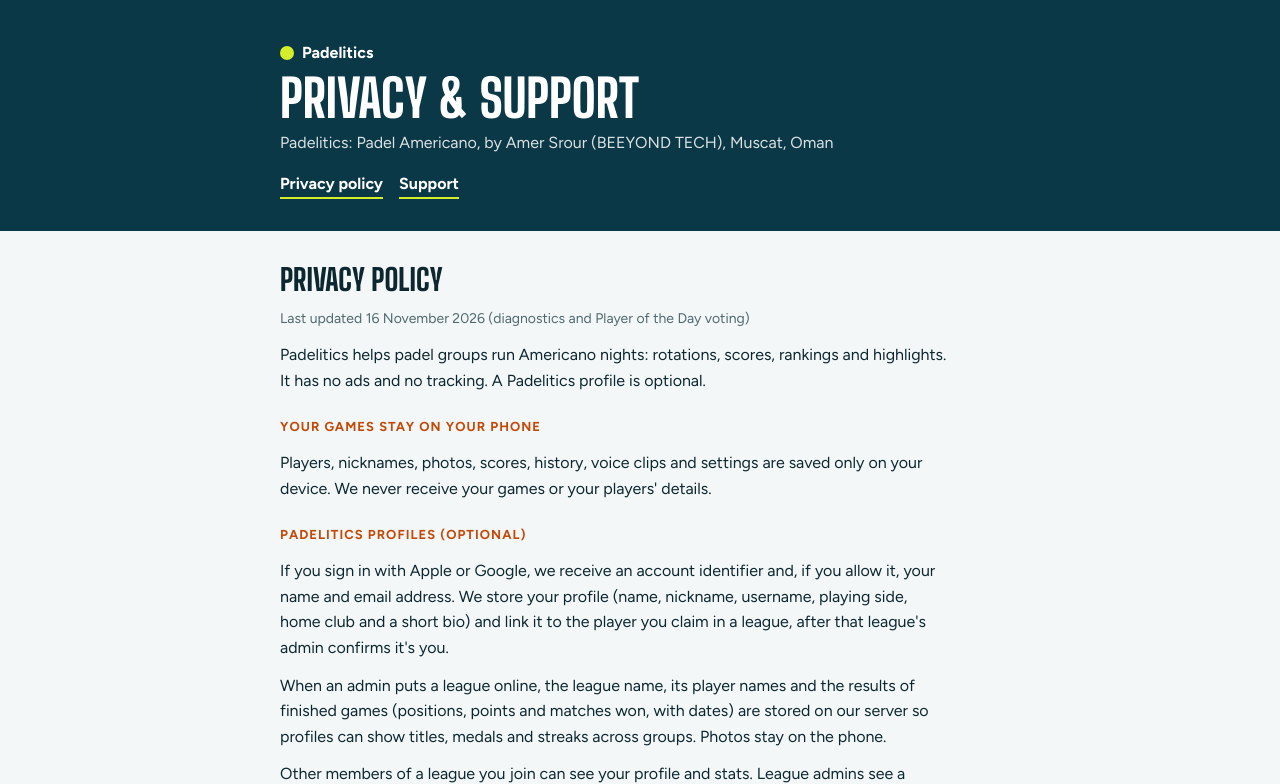
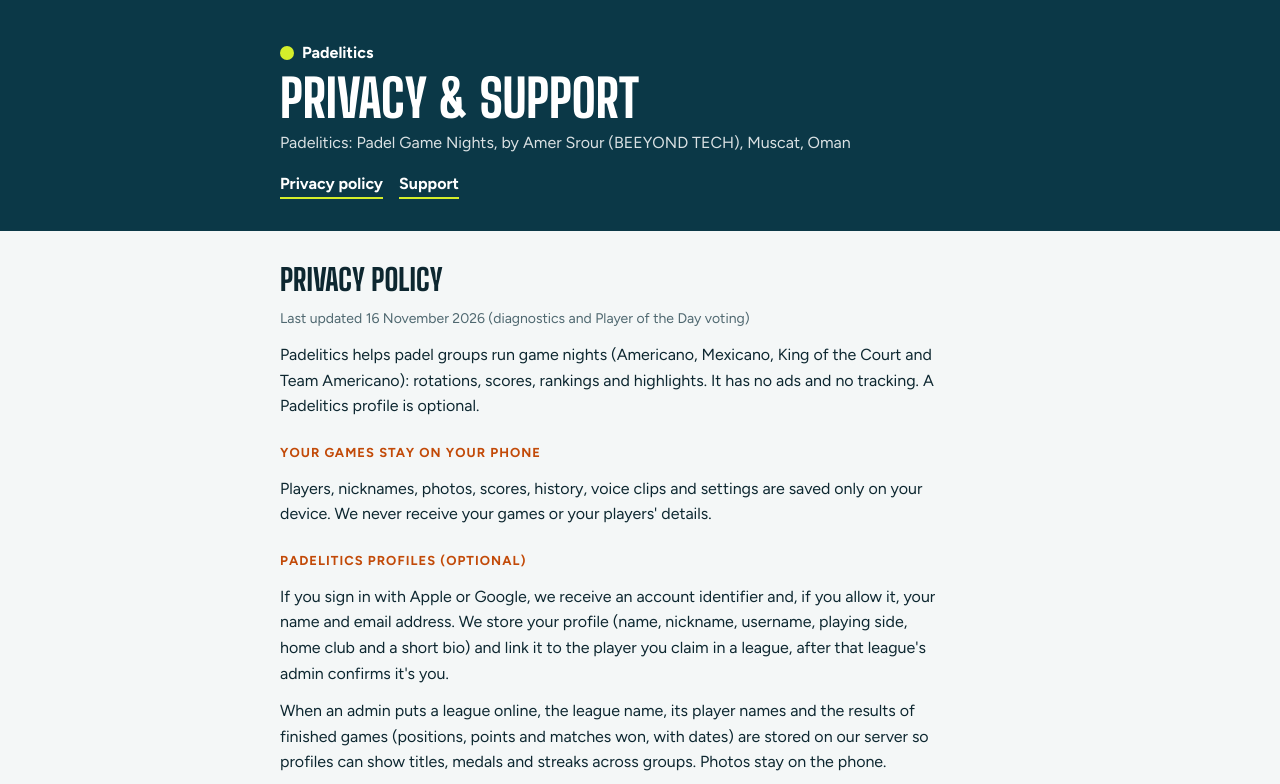
Before and after one commit to theWayhman/padelitics, a plain HTML site: page privacy.html in a window 1280 px wide. Shown: the top 784 px of the page. Drawn offline with Linux system fonts and the light colour scheme.

Commit message:
Privacy page: format-neutral name
Co-Authored-By: Claude Opus 5.5 <noreply@anthropic.com>
Claude-Session: https://claude.ai/code/session_01MTZrJ4LYCX5hhhah3M3q5k

```diff
--- a/privacy.html
+++ b/privacy.html
@@ -22,14 +22,14 @@ p{margin:0;max-width:65ch}.meta{color:var(--muted);font-size:14px}
 <header class="band"><div class="wrap">
   <strong><span class="dot"></span>Padelitics</strong>
   <h1>Privacy &amp; Support</h1>
-  <p>Padelitics: Padel Americano, by Amer Srour (BEEYOND TECH), Muscat, Oman</p>
+  <p>Padelitics: Padel Game Nights, by Amer Srour (BEEYOND TECH), Muscat, Oman</p>
   <nav><a href="#privacy">Privacy policy</a><a href="#support">Support</a></nav>
 </div></header>
 <main><div class="wrap">
 <section id="privacy">
   <h2>Privacy policy</h2>
   <p class="meta">Last updated 16 November 2026 (diagnostics and Player of the Day voting)</p>
-  <p>Padelitics helps padel groups run Americano nights: rotations, scores, rankings and highlights. It has no ads and no tracking. A Padelitics profile is optional.</p>
+  <p>Padelitics helps padel groups run game nights (Americano, Mexicano, King of the Court and Team Americano): rotations, scores, rankings and highlights. It has no ads and no tracking. A Padelitics profile is optional.</p>
   <h3>Your games stay on your phone</h3>
   <p>Players, nicknames, photos, scores, history, voice clips and settings are saved only on your device. We never receive your games or your players' details.</p>
   <h3>Padelitics profiles (optional)</h3>
```
